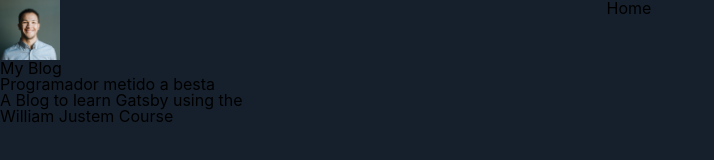
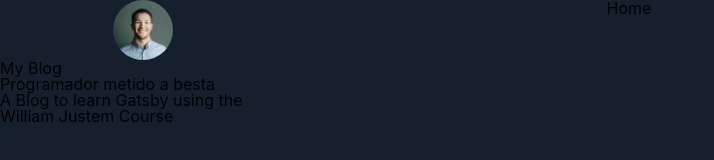
Before and after one commit to masptj/my-blog, a Gatsby site: page / in a window 1280 px wide. Shown: the whole page, without its empty margins (0-714 px from the left). Built offline with nearby package versions, Linux system fonts and the light colour scheme; Gatsby itself is replaced by a stand-in of ours.

Commit message:
Styled Avatar Img

```diff
--- a/src/components/Avatar/index.js
+++ b/src/components/Avatar/index.js
@@ -1,7 +1,9 @@
 import React from "react"
 import { useStaticQuery, graphql } from "gatsby"
 // import Img from 'gatsby-image'
-import { GatsbyImage as Img} from "gatsby-plugin-image"
+// import { GatsbyImage as Img} from "gatsby-plugin-image"
+
+import * as S from './styled'
 
 
 const Avatar = () => {
@@ -16,7 +18,7 @@ const Avatar = () => {
             }`
     )
 
-    return <Img image={avatarImage.childImageSharp.gatsbyImageData} />
+    return <S.AvatarWrapper image={avatarImage.childImageSharp.gatsbyImageData} />
 }
 
 export default Avatar
--- /dev/null
+++ b/src/components/Avatar/styled.js
@@ -0,0 +1,10 @@
+import styled from "styled-components"
+
+import { GatsbyImage as Img } from "gatsby-plugin-image"
+
+export const AvatarWrapper = styled(Img)`
+  border-radius: 50%;
+  height: 3.75rem;
+  margin: auto;
+  width: 3.75rem;
+`
```
